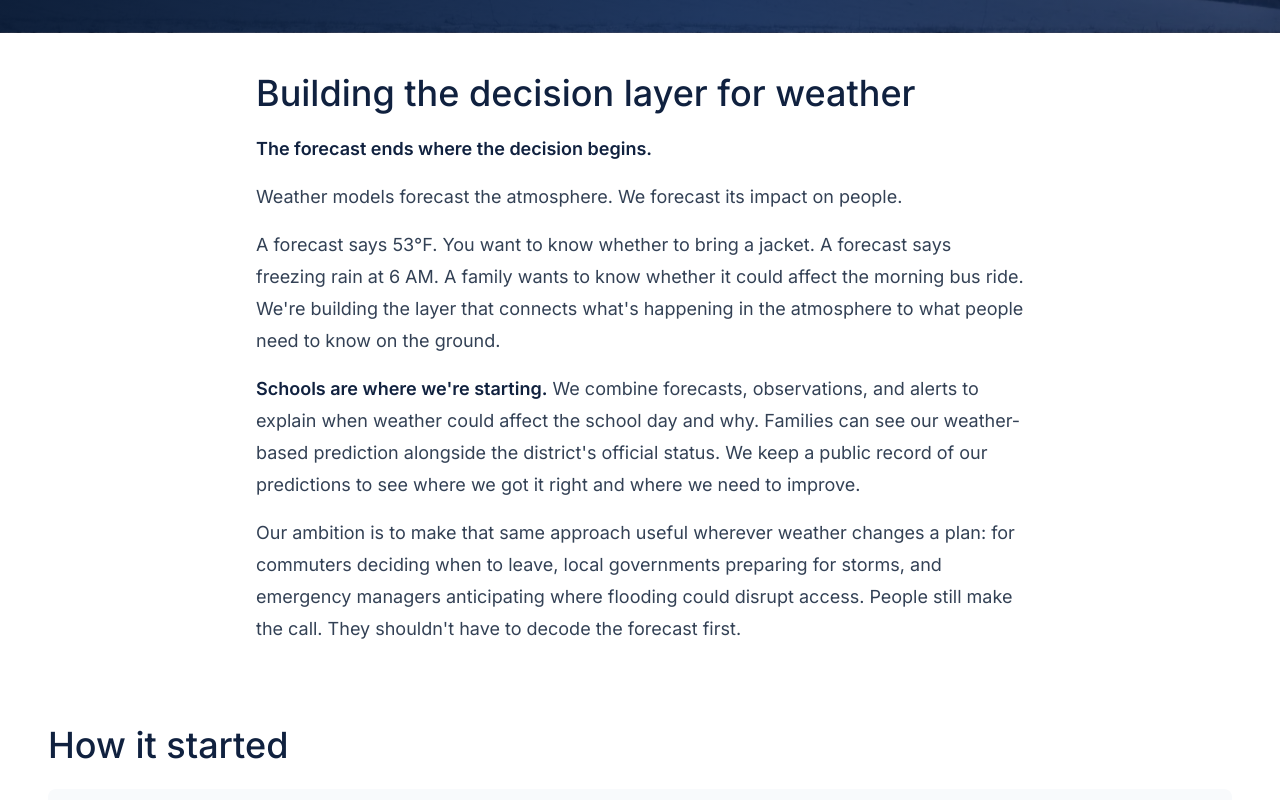
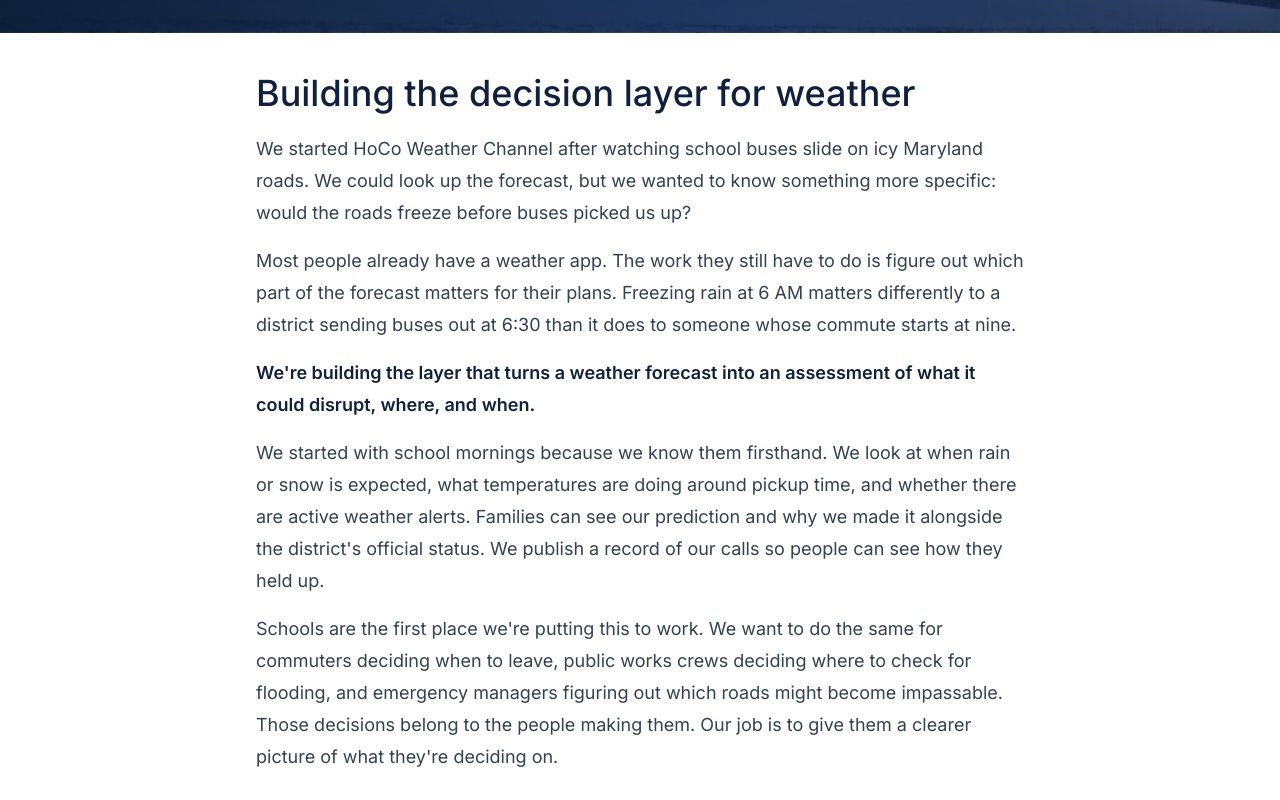
Before and after one commit to davidliu-2008/HoCoWX, a Next.js app: page /about in a window 1280 px wide. Shown: the part 360-1160 px from the top of the page. Built offline with nearby package versions, Linux system fonts and the light colour scheme.

Commit message:
Rewrite mission and simplify dashboard heading

```diff
--- a/app/about/page.tsx
+++ b/app/about/page.tsx
@@ -68,11 +68,11 @@ export default function AboutPage() {
       <section aria-labelledby="mission-title" className="page-band bg-white">
         <h2 id="mission-title" className="mx-auto max-w-3xl text-balance text-3xl font-medium leading-tight text-ink sm:text-4xl">Building the decision layer for weather</h2>
         <div className="mx-auto mt-5 max-w-3xl space-y-4 text-base leading-7 text-slate-700 sm:text-lg sm:leading-8">
-          <p className="font-semibold text-ink">The forecast ends where the decision begins.</p>
-          <p>Weather models forecast the atmosphere. We forecast its impact on people.</p>
-          <p>A forecast says 53°F. You want to know whether to bring a jacket. A forecast says freezing rain at 6 AM. A family wants to know whether it could affect the morning bus ride. We&apos;re building the layer that connects what&apos;s happening in the atmosphere to what people need to know on the ground.</p>
-          <p><strong className="font-semibold text-ink">Schools are where we&apos;re starting.</strong> We combine forecasts, observations, and alerts to explain when weather could affect the school day and why. Families can see our weather-based prediction alongside the district&apos;s official status. We keep a public record of our predictions to see where we got it right and where we need to improve.</p>
-          <p>Our ambition is to make that same approach useful wherever weather changes a plan: for commuters deciding when to leave, local governments preparing for storms, and emergency managers anticipating where flooding could disrupt access. People still make the call. They shouldn&apos;t have to decode the forecast first.</p>
+          <p>We started HoCo Weather Channel after watching school buses slide on icy Maryland roads. We could look up the forecast, but we wanted to know something more specific: would the roads freeze before buses picked us up?</p>
+          <p>Most people already have a weather app. The work they still have to do is figure out which part of the forecast matters for their plans. Freezing rain at 6 AM matters differently to a district sending buses out at 6:30 than it does to someone whose commute starts at nine.</p>
+          <p className="font-semibold text-ink">We&apos;re building the layer that turns a weather forecast into an assessment of what it could disrupt, where, and when.</p>
+          <p>We started with school mornings because we know them firsthand. We look at when rain or snow is expected, what temperatures are doing around pickup time, and whether there are active weather alerts. Families can see our prediction and why we made it alongside the district&apos;s official status. We publish a record of our calls so people can see how they held up.</p>
+          <p>Schools are the first place we&apos;re putting this to work. We want to do the same for commuters deciding when to leave, public works crews deciding where to check for flooding, and emergency managers figuring out which roads might become impassable. Those decisions belong to the people making them. Our job is to give them a clearer picture of what they&apos;re deciding on.</p>
         </div>
       </section>
 
--- a/app/page.tsx
+++ b/app/page.tsx
@@ -554,12 +554,7 @@ export default async function Home({ searchParams }: { searchParams: Promise<{ c
         <div className="absolute inset-0 bg-gradient-to-r from-[#091b36]/95 via-[#102f5c]/82 to-[#12305f]/45" />
         <div className="relative z-10 mx-auto grid w-full max-w-[1440px] items-end gap-5 sm:gap-8 lg:grid-cols-[1.2fr_0.8fr]">
           <div>
-            <div className="mb-4 flex flex-wrap items-center gap-3 text-sm font-bold uppercase tracking-wide">
-              <span className="text-blue-200">HoCo Weather Channel</span>
-              <Link href="/partnerships" className="rounded-md bg-white/15 px-3 py-1.5 text-white transition hover:bg-white/25">
-                HCPSS Partner
-              </Link>
-            </div>
+            <p className="mb-4 text-sm font-bold uppercase tracking-wide text-blue-200">HoCo Weather Channel</p>
             <h1 className="dashboard-headline max-w-4xl text-3xl font-black leading-tight sm:text-4xl md:text-6xl">By students. For students.</h1>
             <p className="mt-3 max-w-2xl text-base leading-6 text-blue-100 sm:mt-4 sm:text-lg sm:leading-8 md:text-xl">
               Local weather and school operations for the Maryland community.
```
